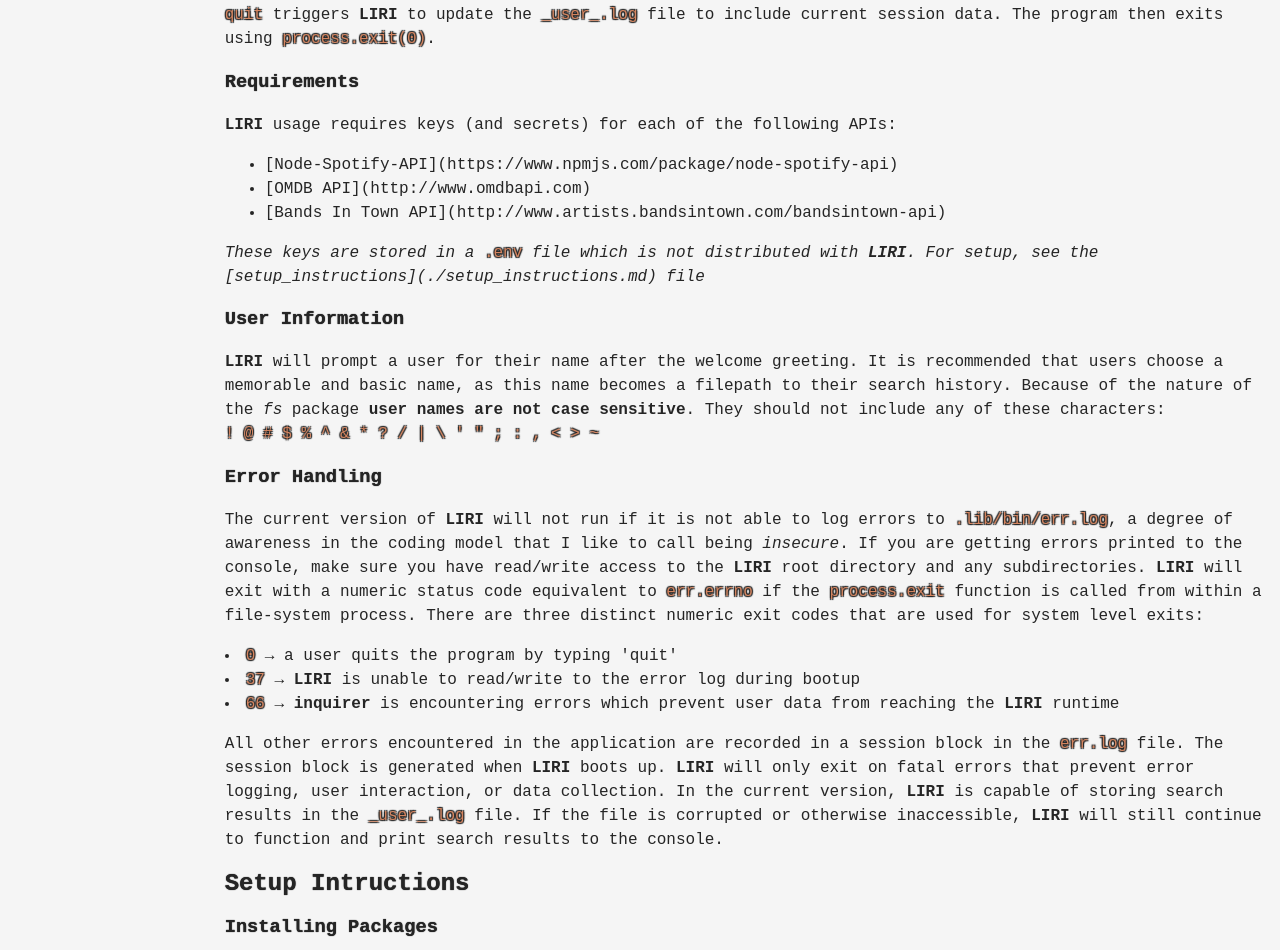
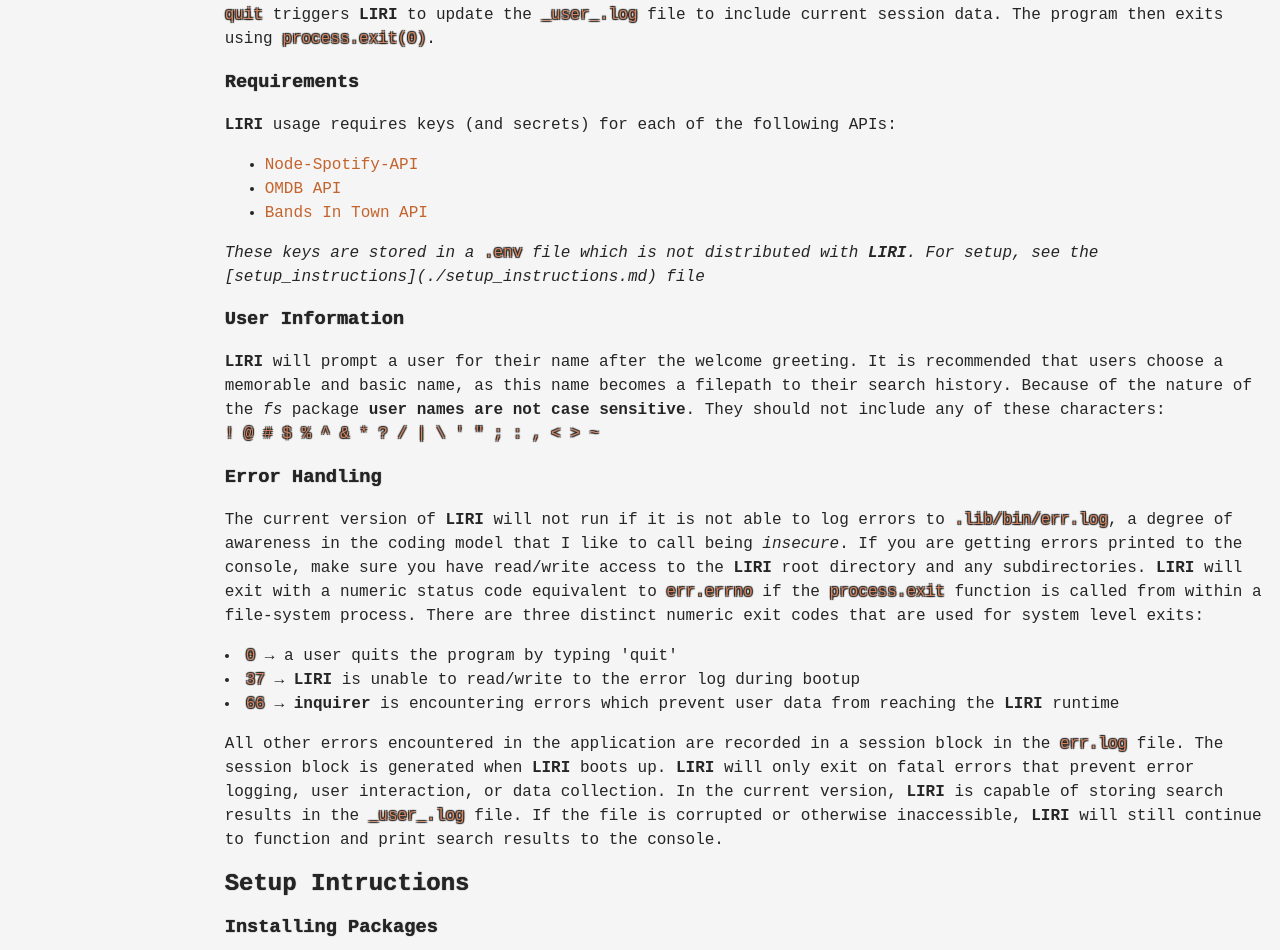
Before and after one commit to ejhalpin/liri-node-app, a website: page index.html in a window 1280 px wide. Shown: the part 3683-4633 px from the top of the page. Drawn offline with Linux system fonts and the light colour scheme; a web font is replaced by a local one.

Commit message:
fixed some links

```diff
--- a/index.html
+++ b/index.html
@@ -138,9 +138,9 @@
 
     <p><b>LIRI</b> usage requires keys (and secrets) for each of the following APIs:
     <ul>
-    <li>[Node-Spotify-API](https://www.npmjs.com/package/node-spotify-api)</li>
-    <li>[OMDB API](http://www.omdbapi.com)</li>
-    <li>[Bands In Town API](http://www.artists.bandsintown.com/bandsintown-api)</li>
+    <li><a href="https://www.npmjs.com/package/node-spotify-api">Node-Spotify-API</a></li>
+    <li><a href="http://www.omdbapi.com">OMDB API</a></li>
+    <li><a href="http://www.artists.bandsintown.com/bandsintown-api">Bands In Town API</a></li>
     </ul>
     </p>
     <p><em>These keys are stored in a</em> <span class="code">.env</span> <em>file which is not distributed with <b>LIRI</b>. For setup, see the [setup_instructions](./setup_instructions.md) file</em></p>
```
Also changed, not shown: README.md.
